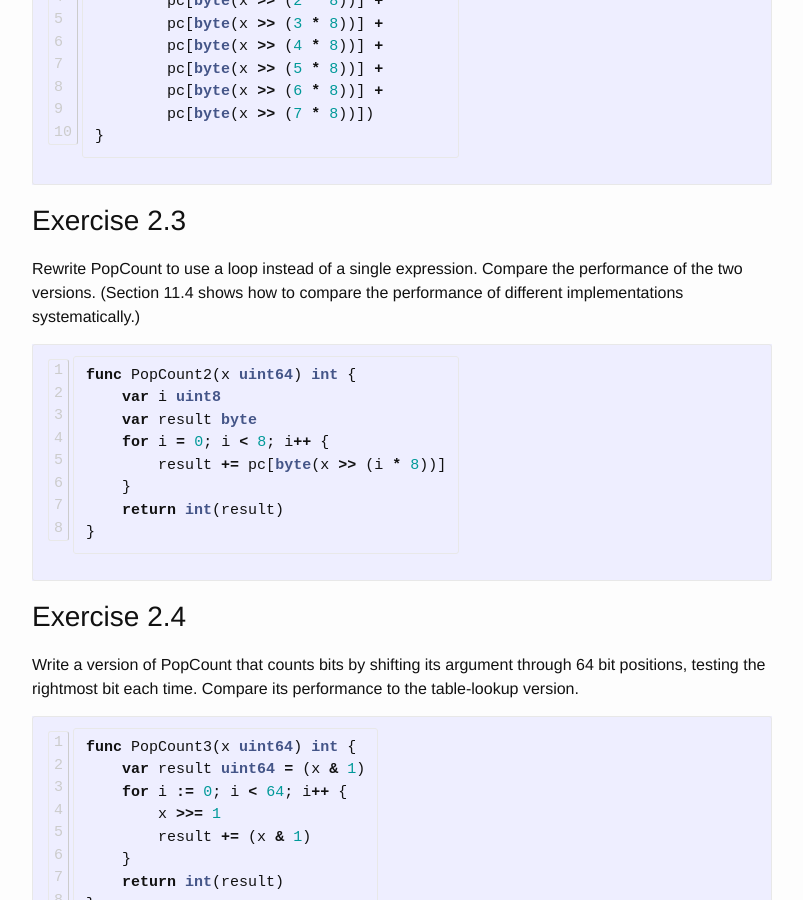
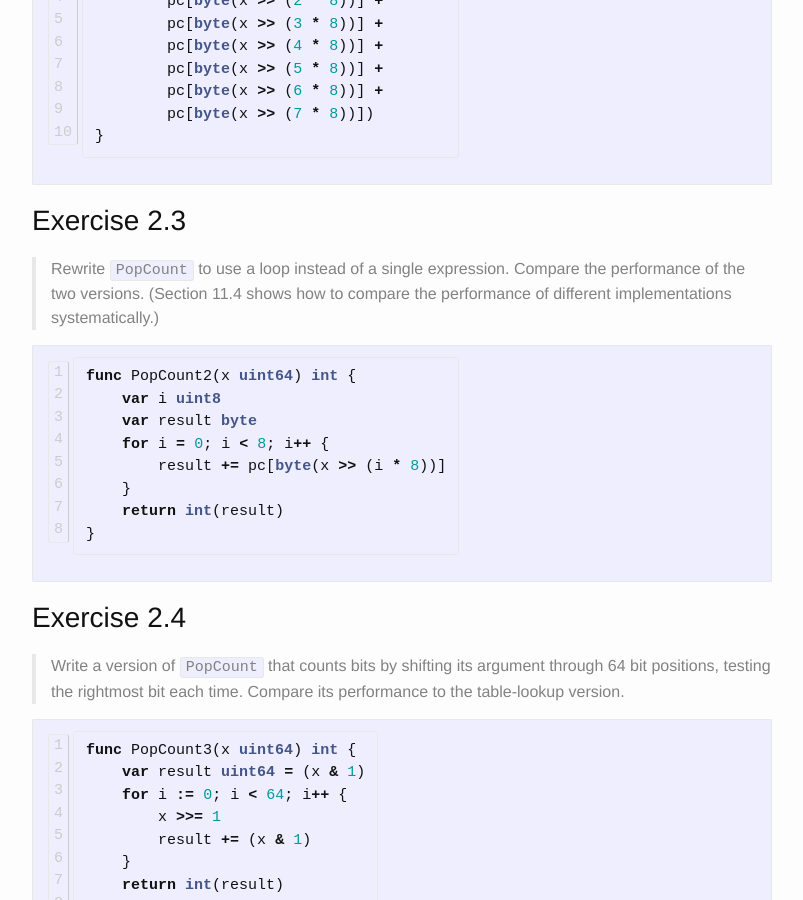
Before and after one commit to bitfragment/exs, a Jekyll site: the page built from _posts/2019-06-06-count-bits.md, in a window 1280 px wide and 900 px high, scrolled down 764 px. Shown: the whole window, without its empty margins (238-1041 px from the left). Built offline with Jekyll 4.4.1, drawn with Linux system fonts in a browser that asks for light colours.

Commit message:
Hotfix blockquotes

````diff
--- a/_posts/2019-06-06-count-bits.md
+++ b/_posts/2019-06-06-count-bits.md
@@ -42,9 +42,9 @@ func PopCount1(x uint64) int {
 
 ## Exercise 2.3
 
-Rewrite PopCount to use a loop instead of a single  expression. Compare the
-performance of the two versions. (Section 11.4 shows how to compare the
-performance of different implementations systematically.)
+> Rewrite `PopCount` to use a loop instead of a single  expression. Compare
+> the performance of the two versions. (Section 11.4 shows how to compare the
+> performance of different implementations systematically.)
 
 ```go
 func PopCount2(x uint64) int {
@@ -59,9 +59,9 @@ func PopCount2(x uint64) int {
 
 ## Exercise 2.4
 
-Write a version of PopCount that counts bits by shifting its argument through
-64 bit positions, testing the rightmost bit each time. Compare its performance
-to the table-lookup version.
+> Write a version of `PopCount` that counts bits by shifting its argument through
+> 64 bit positions, testing the rightmost bit each time. Compare its performance
+> to the table-lookup version.
 
 ```go
 func PopCount3(x uint64) int {
@@ -76,9 +76,9 @@ func PopCount3(x uint64) int {
 
 ## Exercise 2.5
 
-The expression `x & (x - 1)` clears the rightmost non-zero bit of `x`. Write a
-version of `PopCount` that counts bits by using this fact, and assess its
-performance.
+> The expression `x & (x - 1)` clears the rightmost non-zero bit of `x`. Write a
+> version of `PopCount` that counts bits by using this fact, and assess its
+> performance.
 
 ```go
 func PopCount4(x uint64) int {
````
